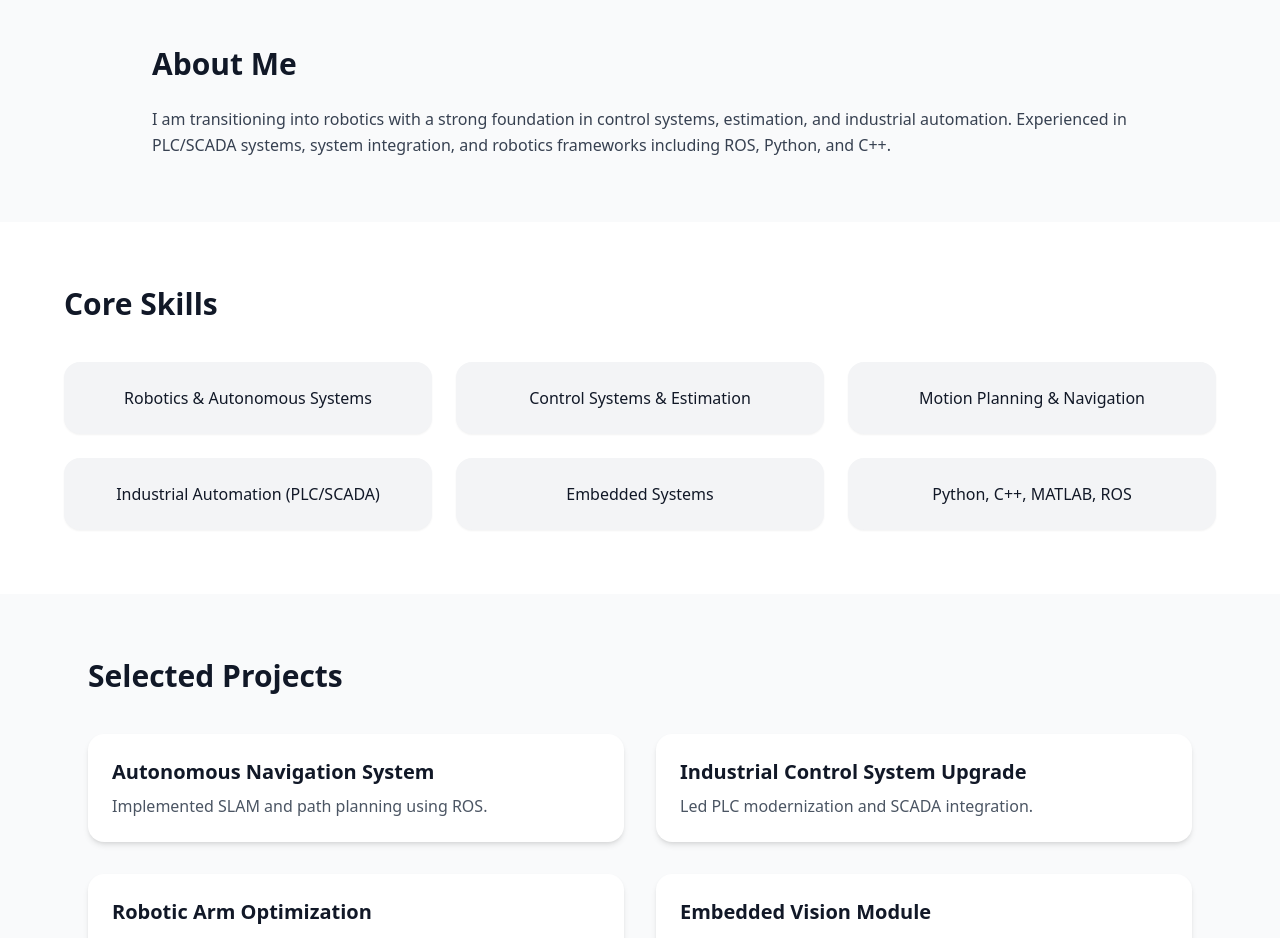
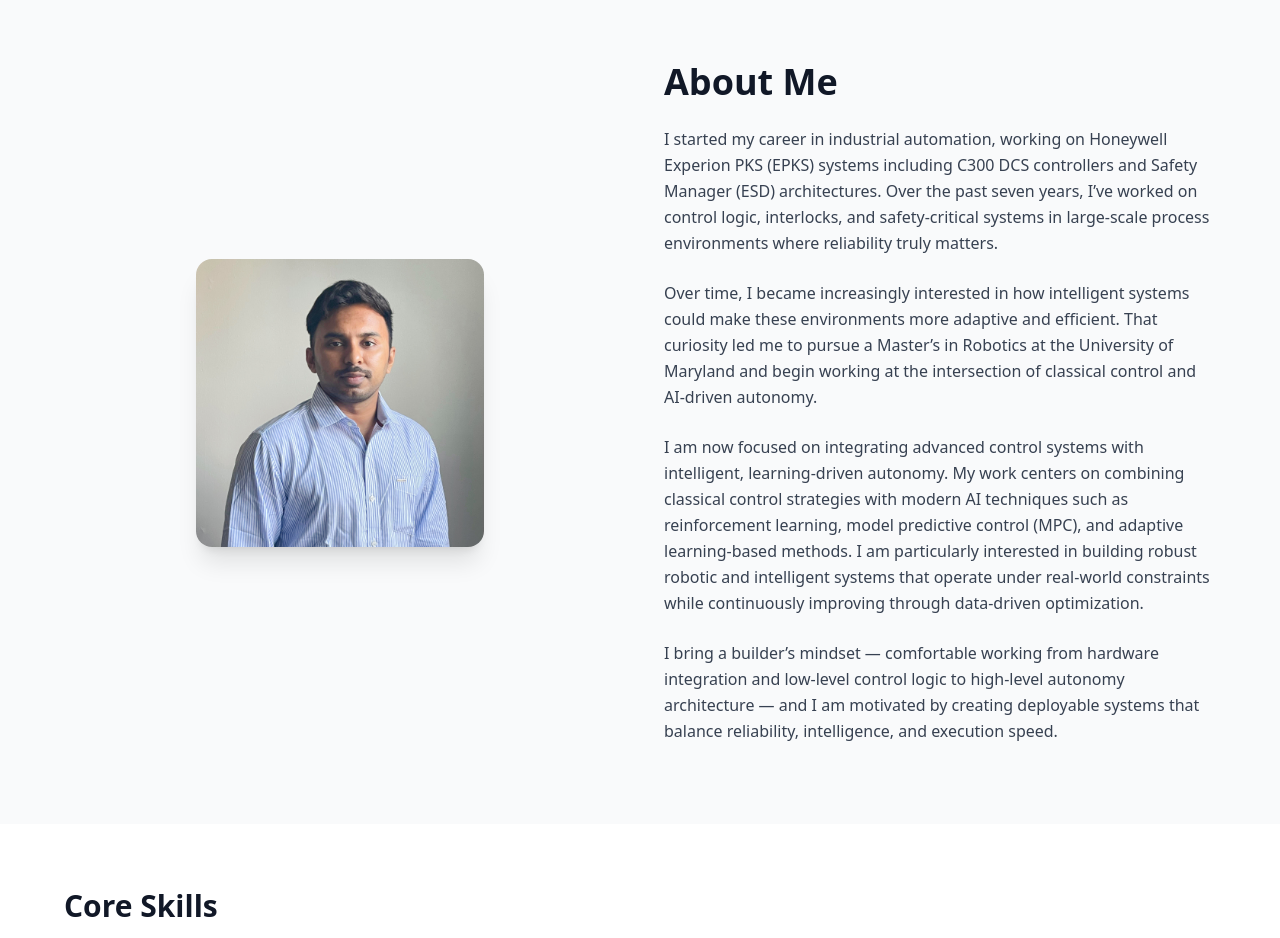
Before and after one commit to ravivkrahul/rahul-portfolio, a React (Vite) app: page / in a window 1280 px wide. Shown: the part 440-1378 px from the top of the page. Built offline with nearby package versions, Linux system fonts and the light colour scheme.

Commit message:
Updated About section and refined portfolio content

```diff
--- a/src/App.jsx
+++ b/src/App.jsx
@@ -1,6 +1,7 @@
 import React from "react";
 import { motion } from "framer-motion";
 import { Mail, Linkedin, Github } from "lucide-react";
+import profileImg from "./assets/profile.jpg";
 
 export default function App() {
   return (
@@ -29,18 +30,21 @@ export default function App() {
         >
           Robotics & Controls Engineer
         </motion.h1>
+
         <p className="text-lg md:text-xl max-w-2xl mx-auto text-gray-600">
           M.Eng Robotics @ University of Maryland (GPA 3.9) | 7+ Years Industrial Automation
         </p>
 
         <div className="flex justify-center gap-4 mt-8">
           <a
-            href="/Rahul_Ravi_Resume.pdf"
-            download
+            href={`${import.meta.env.BASE_URL}Rahul_Ravi_Resume.pdf`}
+            target="_blank"
+            rel="noopener noreferrer"
             className="bg-black text-white px-6 py-3 rounded-2xl hover:bg-gray-800"
           >
-            Download Resume
+            View Resume
           </a>
+
           <a
             href="#contact"
             className="border border-black px-6 py-3 rounded-2xl hover:bg-black hover:text-white"
@@ -51,27 +55,73 @@ export default function App() {
       </section>
 
       {/* About */}
-      <section id="about" className="px-6 py-16 max-w-5xl mx-auto">
-        <h2 className="text-3xl font-semibold mb-6">About Me</h2>
-        <p className="text-gray-700 leading-relaxed">
-          I am transitioning into robotics with a strong foundation in control systems,
-          estimation, and industrial automation. Experienced in PLC/SCADA systems,
-          system integration, and robotics frameworks including ROS, Python, and C++.
-        </p>
+      <section id="about" className="px-6 py-20 bg-gray-50">
+        <div className="max-w-6xl mx-auto grid md:grid-cols-2 gap-12 items-center">
+
+          {/* Image */}
+          <div className="flex justify-center">
+            <img
+              src={profileImg}
+              alt="Rahul Ravi"
+              className="w-72 h-72 object-cover rounded-2xl shadow-xl"
+            />
+          </div>
+
+          {/* Text */}
+          <div>
+            <h2 className="text-4xl font-bold mb-6">About Me</h2>
+
+            <p className="text-gray-700 leading-relaxed mb-6">
+              I started my career in industrial automation, working on Honeywell
+              Experion PKS (EPKS) systems including C300 DCS controllers and
+              Safety Manager (ESD) architectures. Over the past seven years,
+              I’ve worked on control logic, interlocks, and safety-critical
+              systems in large-scale process environments where reliability
+              truly matters.
+            </p>
+
+            <p className="text-gray-700 leading-relaxed mb-6">
+              Over time, I became increasingly interested in how intelligent
+              systems could make these environments more adaptive and efficient.
+              That curiosity led me to pursue a Master’s in Robotics at the
+              University of Maryland and begin working at the intersection of
+              classical control and AI-driven autonomy.
+            </p>
+
+            <p className="text-gray-700 leading-relaxed mb-6">
+            I am now focused on integrating advanced control systems with intelligent,
+            learning-driven autonomy. My work centers on combining classical control
+            strategies with modern AI techniques such as reinforcement learning,
+            model predictive control (MPC), and adaptive learning-based methods.
+            I am particularly interested in building robust robotic and intelligent
+            systems that operate under real-world constraints while continuously
+            improving through data-driven optimization.
+          </p>
+
+          <p className="text-gray-700 leading-relaxed">
+            I bring a builder’s mindset — comfortable working from hardware integration
+            and low-level control logic to high-level autonomy architecture — and I am
+            motivated by creating deployable systems that balance reliability,
+            intelligence, and execution speed.
+          </p>
+          </div>
+
+        </div>
       </section>
 
       {/* Skills */}
       <section id="skills" className="px-6 py-16 bg-white">
         <div className="max-w-6xl mx-auto">
           <h2 className="text-3xl font-semibold mb-10">Core Skills</h2>
+
           <div className="grid md:grid-cols-3 gap-6">
             {[
               "Robotics & Autonomous Systems",
               "Control Systems & Estimation",
               "Motion Planning & Navigation",
-              "Industrial Automation (PLC/SCADA)",
-              "Embedded Systems",
-              "Python, C++, MATLAB, ROS"
+              "Industrial Automation (PLC / SCADA / DCS)",
+              "Embedded Systems & Integration",
+              "Python • C++ • ROS • MATLAB"
             ].map((skill, i) => (
               <div
                 key={i}
@@ -87,23 +137,24 @@ export default function App() {
       {/* Projects */}
       <section id="projects" className="px-6 py-16 max-w-6xl mx-auto">
         <h2 className="text-3xl font-semibold mb-10">Selected Projects</h2>
+
         <div className="grid md:grid-cols-2 gap-8">
           {[
             {
               title: "Autonomous Navigation System",
-              desc: "Implemented SLAM and path planning using ROS."
+              desc: "Implemented SLAM and path planning using ROS with real-world sensor integration."
             },
             {
               title: "Industrial Control System Upgrade",
-              desc: "Led PLC modernization and SCADA integration."
+              desc: "Led PLC modernization and SCADA integration to improve system reliability and uptime."
             },
             {
               title: "Robotic Arm Optimization",
-              desc: "Designed PID & state-space controllers."
+              desc: "Designed and tuned PID and state-space controllers for improved trajectory tracking."
             },
             {
               title: "Embedded Vision Module",
-              desc: "Camera-based real-time object tracking."
+              desc: "Developed camera-based detection system integrated with edge hardware for real-time tracking."
             }
           ].map((p, i) => (
             <div key={i} className="bg-white p-6 rounded-2xl shadow-md">
@@ -117,14 +168,15 @@ export default function App() {
       {/* Contact */}
       <section id="contact" className="px-6 py-16 bg-white text-center">
         <h2 className="text-3xl font-semibold mb-6">Let’s Connect</h2>
+
         <div className="flex justify-center gap-6">
           <a href="mailto:ravivk.rahul@gmail.com">
             <Mail />
           </a>
-          <a href="https://www.linkedin.com/in/rahulravivk/" target="_blank">
+          <a href="https://www.linkedin.com/in/rahulravivk/" target="_blank" rel="noopener noreferrer">
             <Linkedin />
           </a>
-          <a href="https://github.com/ravivkrahul" target="_blank">
+          <a href="https://github.com/ravivkrahul" target="_blank" rel="noopener noreferrer">
             <Github />
           </a>
         </div>
```
Also changed, not shown: src/assets/profile.jpg (added).
